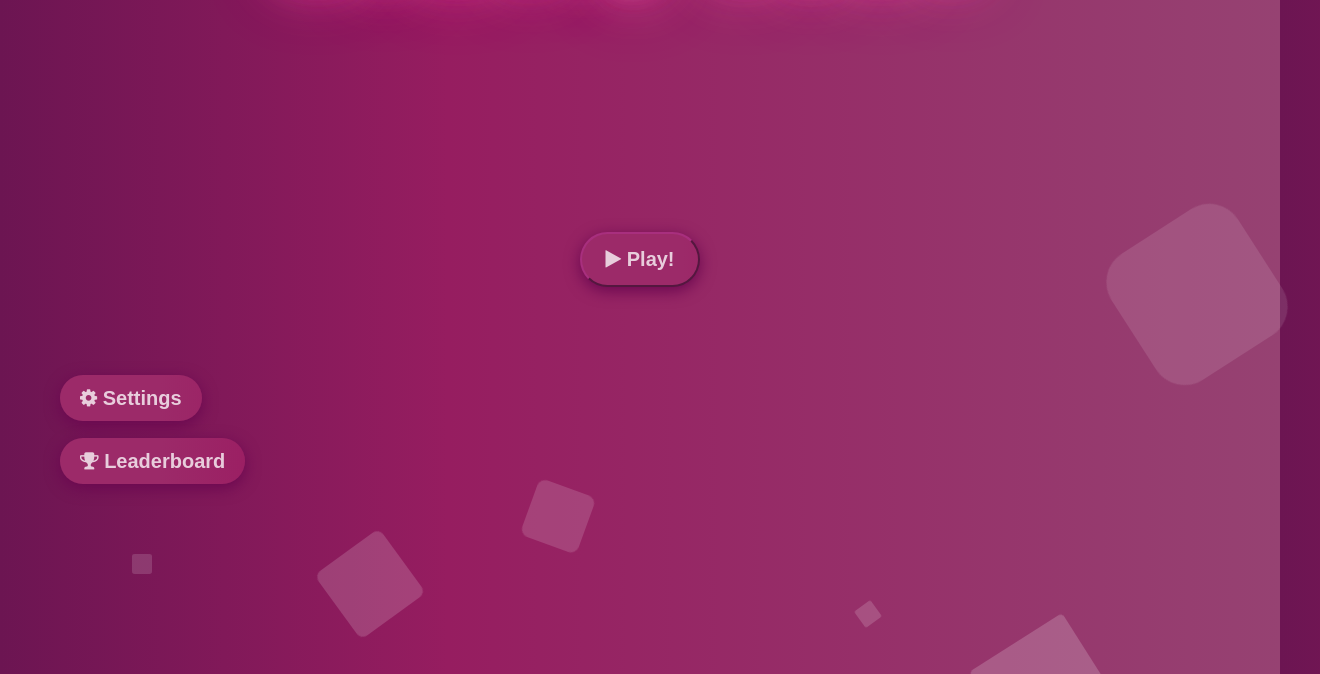
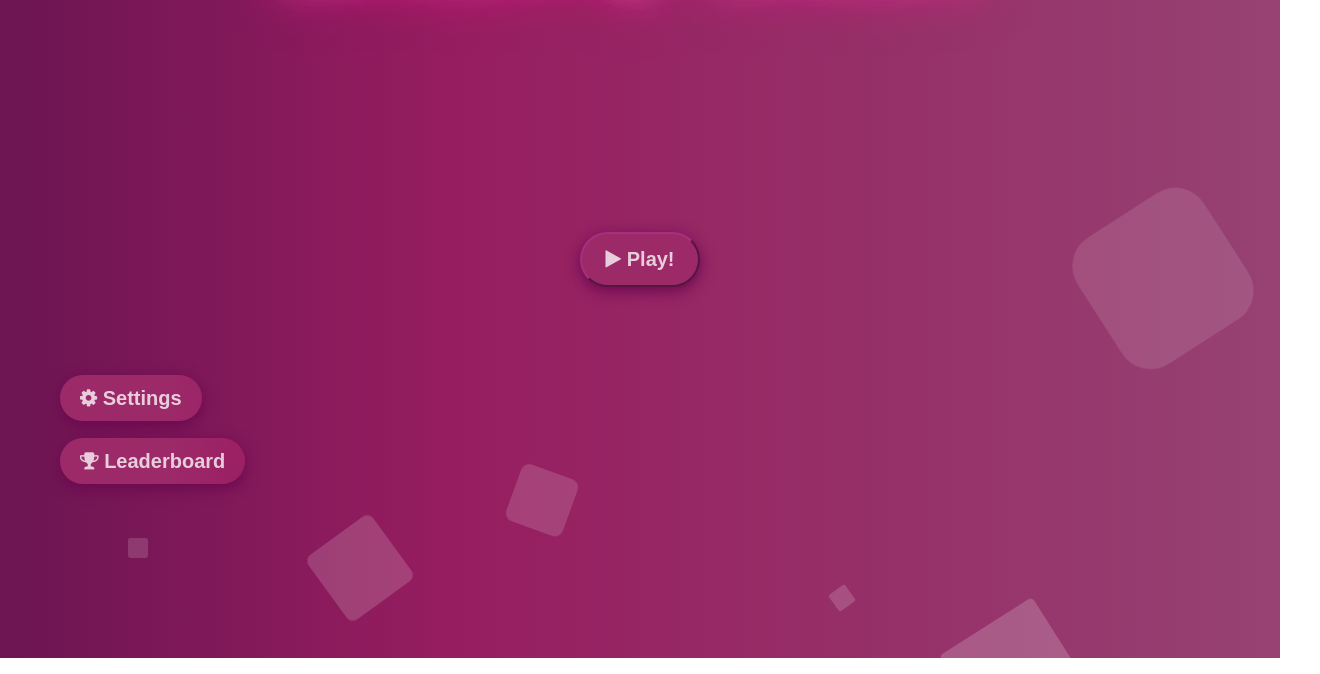
Before and after one commit to bcedra/web-memory-game-hpm, a website with bundled scripts: page src/index.html in a window 1280 px wide. Shown: the part 142-816 px from the top of the page, 1320 px wide, since content can reach past the window. Built offline with nearby package versions, Linux system fonts and the light colour scheme.

Commit message:
[32] - Fix scrolling

```diff
--- a/src/css/styles.css
+++ b/src/css/styles.css
@@ -47,8 +47,8 @@ h1 {
 	position: absolute;
 	top: 0;
 	left: 0;
-	width: 100%;
-	height: 100%;
+	width: calc(100% - 40px);
+	height: calc(100% - 1em);
 	overflow: hidden;
 }
 
```
